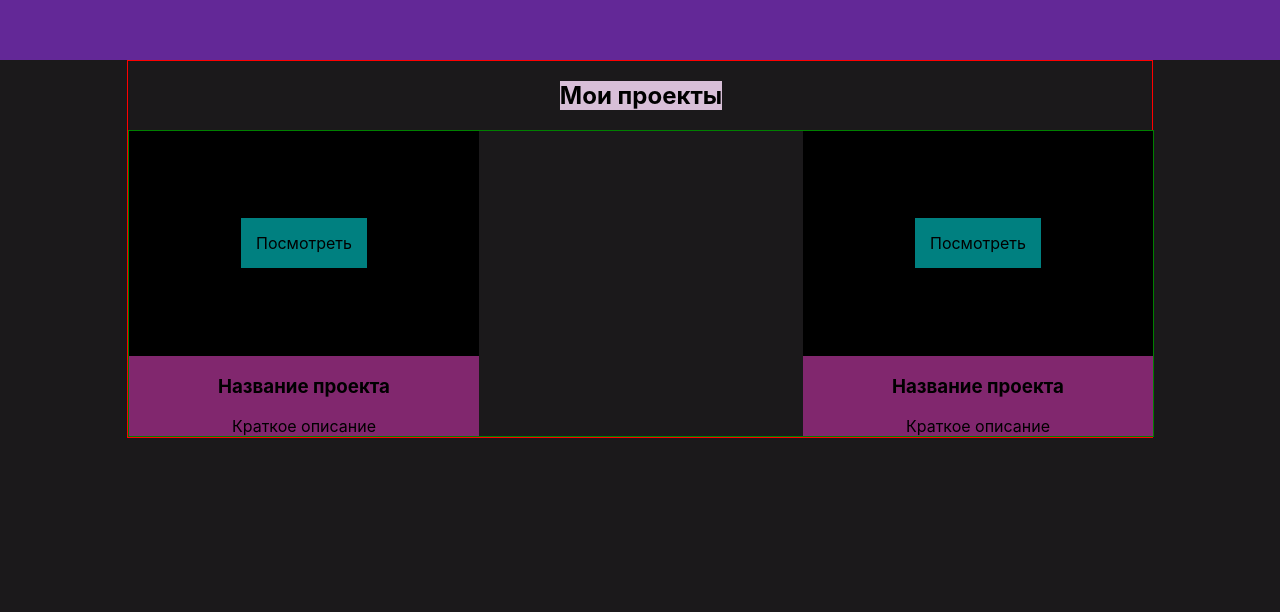
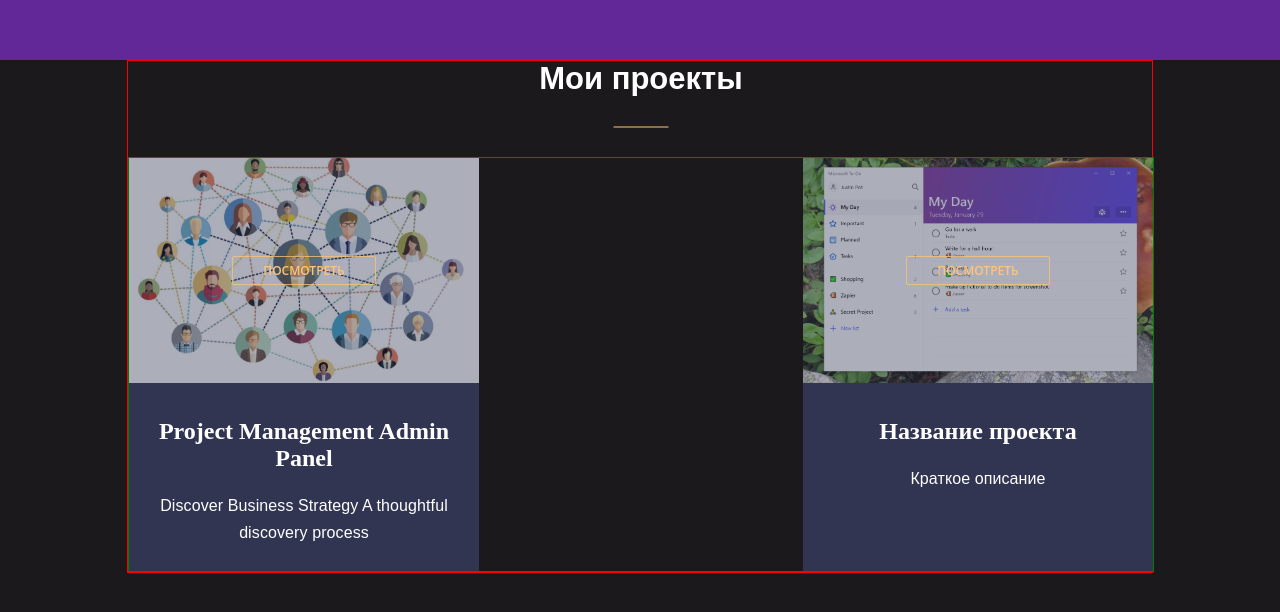
Before and after one commit to Vladon79/Portfolio, a React (Create React App) app: page / in a window 1280 px wide. Shown: the part 1620-2232 px from the top of the page. Built offline with nearby package versions, Linux system fonts and the light colour scheme.

Commit message:
myProject_commit

```diff
--- /dev/null
+++ b/src/Common/components/title/Title.jsx
@@ -0,0 +1,13 @@
+import react from 'react';
+import style from './Title.module.css';
+
+
+const Title = (props) => {
+  return (
+        <div className={style.title}>
+        <h2>{props.title}</h2>
+        </div>
+  )
+}
+
+export default Title;
--- /dev/null
+++ b/src/Common/components/title/Title.module.css
@@ -0,0 +1,27 @@
+.title {
+    font-family: "Playfair Display", Sans-serif;
+    font-size: 40px;
+    font-weight: 700;
+    color: #ffffff;
+    margin: 0px 0px 0px 0px;
+    padding: 0px 0px 0px 0px;
+    text-align: left;
+    position: relative;
+}
+.title h2{
+    font-weight: 600;
+    color: #ffffff;
+    font-size: 31px;
+    margin: 0;
+}
+
+.title::after{
+    content: '';
+    position: absolute;
+    background: #ffc576;
+    width: 55px;
+    height: 1px ;
+    bottom: -30px;
+    transform: translate(-50%, 50%);
+    left: 50%;
+}
--- a/src/MyProject/MyProject.jsx
+++ b/src/MyProject/MyProject.jsx
@@ -2,17 +2,28 @@ import react from 'react';
 import style from './MyProject.module.css';
 import styleContainer from './../Common/Stiles/Conteiner.module.css';
 import Project from './Project/Project';
+import Title from '../Common/components/title/Title';
+import todoImage from '../assets/image/Todolists.png';
+import networkImage from '../assets/image/Network.jpg'
+
+
 
 const MyProject = () => {
+
+  const network = {
+    backgroundImage: 'url(' + networkImage + ')',
+  };
+  const todolist = {
+    backgroundImage: 'url(' + todoImage + ')',
+  };
+
   return (
     <div className={style.myProject}>
       <div className={`${styleContainer.container} ${style.myProjectContsiner}`}>
-        <div className={style.title}>
-        <h2>Мои проекты</h2>
-        </div>
+       <Title title={'Мои проекты'}/>
         <div className={style.projects}>
-          <Project title={'Название проекта'} discription={'Краткое описание'} />
-          <Project title={'Название проекта'} discription={'Краткое описание'} />
+          <Project style = {network} title={'Project Management Admin Panel'} discription={'Discover Business Strategy A thoughtful discovery process'} />
+          <Project style = {todolist} title={'Название проекта'} discription={'Краткое описание'} />
 
         </div>
       </div>
--- a/src/MyProject/MyProject.module.css
+++ b/src/MyProject/MyProject.module.css
@@ -8,16 +8,15 @@
     justify-content: flex-start
 
 }
-.title h2{
-    background-color: thistle;
-}
 
 .projects{
     flex-wrap: wrap;
     width: 100%;
     border: 1px solid green;
     display: flex;
+
     justify-content: space-between;
+    margin-top: 60px;
 }
 
 @media screen and (max-width: 876px ){
--- a/src/MyProject/Project/Project.jsx
+++ b/src/MyProject/Project/Project.jsx
@@ -5,14 +5,15 @@ import style from './Project.module.css';
 const Project = (props) => {
   return (
     <div className={style.project}>
-      <div className={style.icon}>
-        <a className={style.button}>Посмотреть</a>
+      <div style={props.style} className={style.icon}>
+        <a className={style.button} >Посмотреть</a>
       </div>
-      <h3>{props.title}</h3>
-      <span className={style.discription}>
-        {props.discription}
-      </span>
-
+      <div className={style.projectInfo}>
+        <h3 className={style.projectTitle}>{props.title}</h3>
+        <span className={style.discription}>
+          {props.discription}
+        </span>
+      </div>
     </div>
   );
 }
--- a/src/MyProject/Project/Project.module.css
+++ b/src/MyProject/Project/Project.module.css
@@ -4,7 +4,7 @@
     align-items: center;
     text-align: center;
     width: 350px;
-    background-color: #81276e;
+    background-color: #313552;
 }
 
 
@@ -15,10 +15,56 @@
     width: 100%;
     height: 225px;
     background-color: black;
+    background-size: cover;
+    background-position: center;
+    position: relative;
 }
+
+.icon::before{
+    position: absolute;
+    content: '';
+    background-color: #313552;
+    opacity: 0.4;
+    top:0;
+    bottom: 0;
+    left: 0;
+    right: 0;
+}
+
 .button{
 
-    padding: 15px;
-    background-color: teal;
+    color: #ffc576;
+    font-family: "Open Sans", Sans-serif;
+    font-size: 12px;
+    font-weight: 600;
+    text-transform: uppercase;
+    margin: 0px 0px 0px 0px;
+    padding: 5px 30px 5px 30px;
+    border-style: solid;
+    border-width: 1px 1px 1px 1px;
+    border-color: rgba(255,197,118,0.75);
+    border-radius: 2px 2px 2px 2px;
+    position: relative;
+    z-index: 1;
+}
 
+.projectInfo{
+    align-items: flex-start;
+    padding: 25px 20px;
 }
+
+.projectTitle{
+    font-family: 'Playfair Display', serif;
+    font-size: 24px;
+    margin: 10px 0px 20px 0px;
+    color: #ffffff;
+}
+
+.discription{
+    color: #ffffff;
+    font-family: "HK Grotesk", Sans-serif;
+    font-size: 16px;
+    margin: 0px 0px 50px 0px;
+    line-height: 1.7em;
+    letter-spacing: 0.1px;
+}
--- a/src/Skills/Skills.jsx
+++ b/src/Skills/Skills.jsx
@@ -2,12 +2,13 @@ import react from 'react';
 import style from './Skills.module.css';
 import styleContainer from './../Common/Stiles/Conteiner.module.css';
 import Skill from './Skill/Skill';
+import Title from '../Common/components/title/Title';
 
 const Skills = () => {
   return (
     <div className={style.skillsBlock}>
       <div className={`${styleContainer.container} ${style.skillsContsiner}`}>
-        <h2 className={style.title}>Мои скиллы</h2>
+      <Title title={'Skils'}/>
         <div className={style.skills}>
           <Skill title={'Js'}
           discription={'JavaScript — мультипарадигменный язык программирования. '}/>
```
Also changed, not shown: src/assets/image/Network.jpg (added), src/assets/image/Todolists.png (added).
